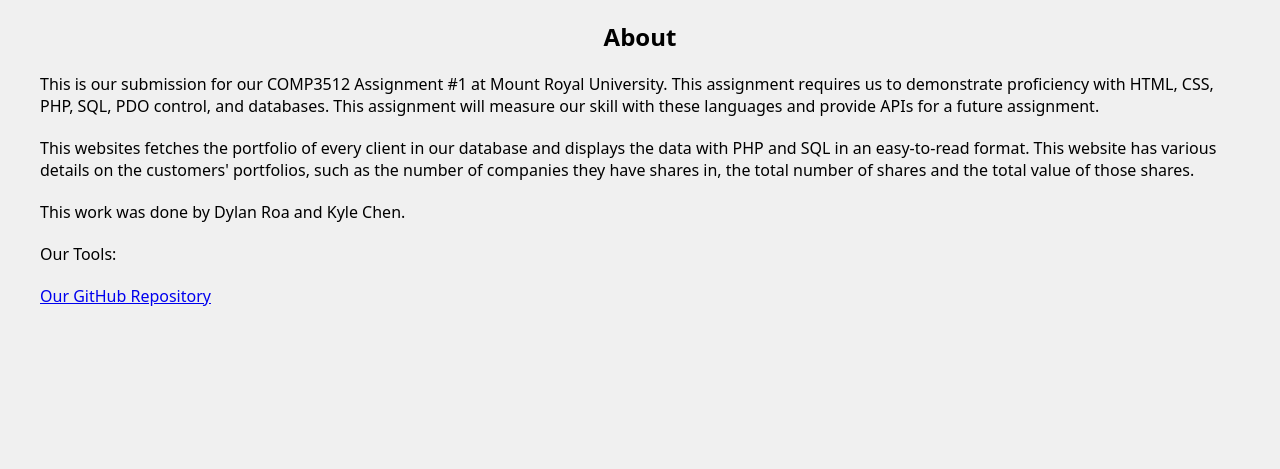
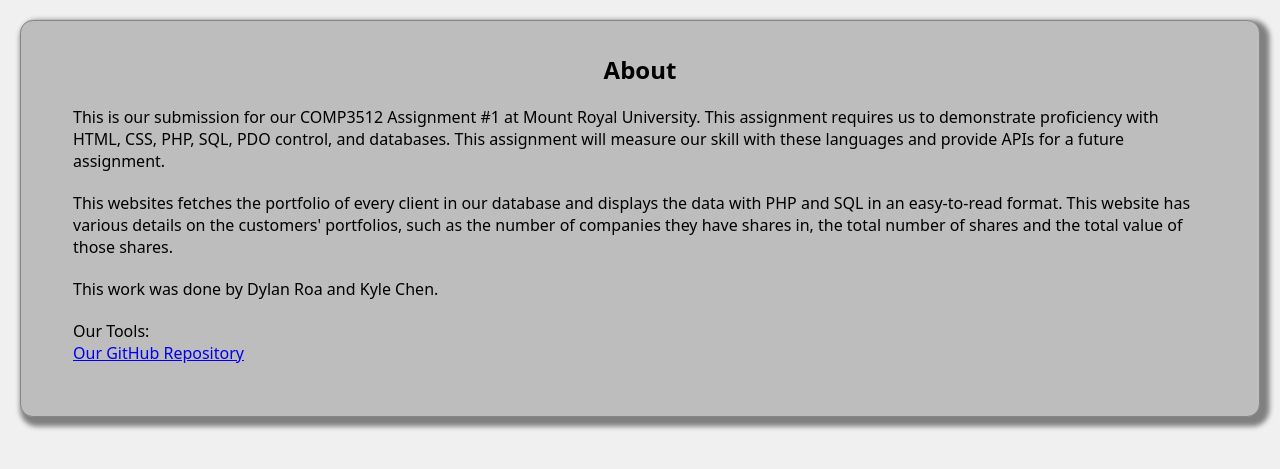
Before and after one commit to DylanRoa23/COMP_3512_Assignment1, a PHP site: page /about.php in a window 1280 px wide. Shown: the part 107-576 px from the top of the page. Run offline with PHP 8.4, Linux system fonts and the light colour scheme.

Commit message:
Added some styling to about.

```diff
--- a/droa858/about.php
+++ b/droa858/about.php
@@ -1,5 +1,6 @@
 <!DOCTYPE html>
 <html lang="en">
+
 <head>
     <meta charset="UTF-8">
     <meta name="viewport" content="width=device-width, initial-scale=1.0">
@@ -8,6 +9,7 @@
     <link rel="stylesheet" href="css/about.css">
     <title>About</title>
 </head>
+
 <body>
     <?php require_once 'includes/header.inc.php' ?>
 
@@ -16,14 +18,17 @@
 
         <p>
             This is our submission for our COMP3512 Assignment #1 at Mount Royal University. This assignment requires us
-            to demonstrate proficiency with HTML, CSS, PHP, SQL, PDO control, and databases. This assignment will measure
+            to demonstrate proficiency with HTML, CSS, PHP, SQL, PDO control, and databases. This assignment will
+            measure
             our skill with these languages and provide APIs for a future assignment.
         </p>
 
         <p>
             This websites fetches the portfolio
-            of every client in our database and displays the data with PHP and SQL in an easy-to-read format. This website has
-            various details on the customers' portfolios, such as the number of companies they have shares in, the total number
+            of every client in our database and displays the data with PHP and SQL in an easy-to-read format. This
+            website has
+            various details on the customers' portfolios, such as the number of companies they have shares in, the total
+            number
             of shares and the total value of those shares.
         </p>
 
@@ -32,8 +37,10 @@
         </p>
         <p>
             Our Tools:
+            <br>
+            <a href="https://github.com/DylanRoa23/COMP_3512_Assignment1">Our GitHub Repository</a>
         </p>
-        <a href="https://github.com/DylanRoa23/COMP_3512_Assignment1">Our GitHub Repository</a>
     </main>
 </body>
+
 </html>
--- a/droa858/css/about.css
+++ b/droa858/css/about.css
@@ -4,6 +4,11 @@ body{
 
 main{
     margin: 20px;
+    padding: 2rem;
+    background-color: var(--grid-alt-colour);
+    border-radius: 0.8rem;
+    border: 1px solid rgb(134, 134, 134);
+    box-shadow: 0.3rem 0.3rem 0.3rem 0.3rem grey;
 }
 
 h2{
```
